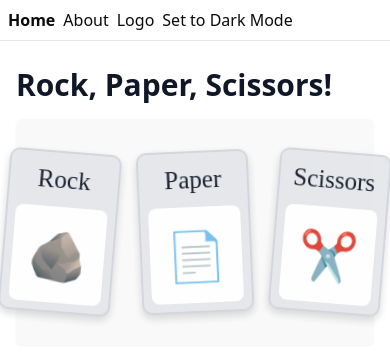
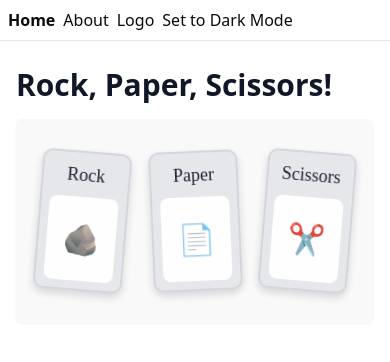
Before and after one commit to emilyeserven/motion-experiments, a React (Vite) app in the folder packages/client/: page / in a window 390 px wide. Shown: the top 362 px of the page. Built offline with nearby package versions, Linux system fonts and the light colour scheme.

Commit message:
more more mobile

```diff
--- a/packages/client/src/components/Card.tsx
+++ b/packages/client/src/components/Card.tsx
@@ -68,14 +68,20 @@ export function Card({
           : {}
       }
     >
-      <span className="fun-font relative bottom-0 text-[25px]">{text ? text : icon}</span>
+      <span
+        className={`
+          fun-font relative bottom-0 text-lg
+          md:text-2xl
+        `}
+      >{text ? text : icon}
+      </span>
 
       <div className="rounded-md bg-white px-4 py-6">
         <span
           className={!icon
             ? "text-8xl opacity-80"
             : `
-              text-5xl
+              text-3xl
               md:text-8xl
             `}
           data-testid="card-emoji"
```
